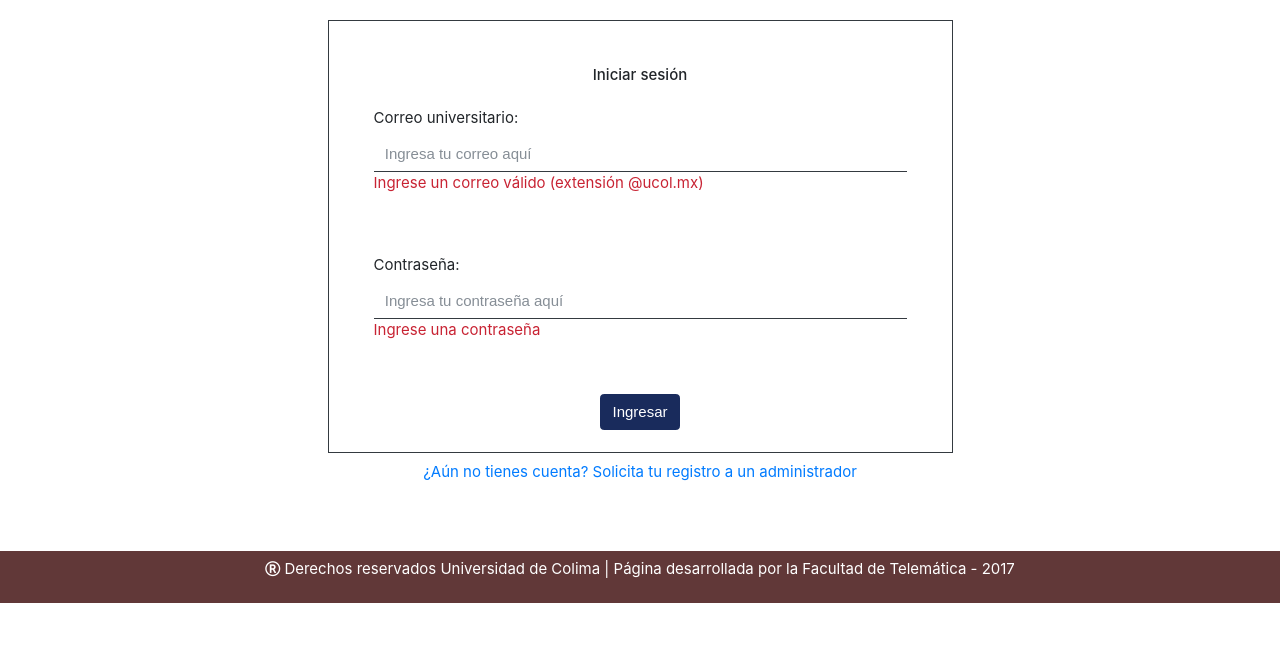
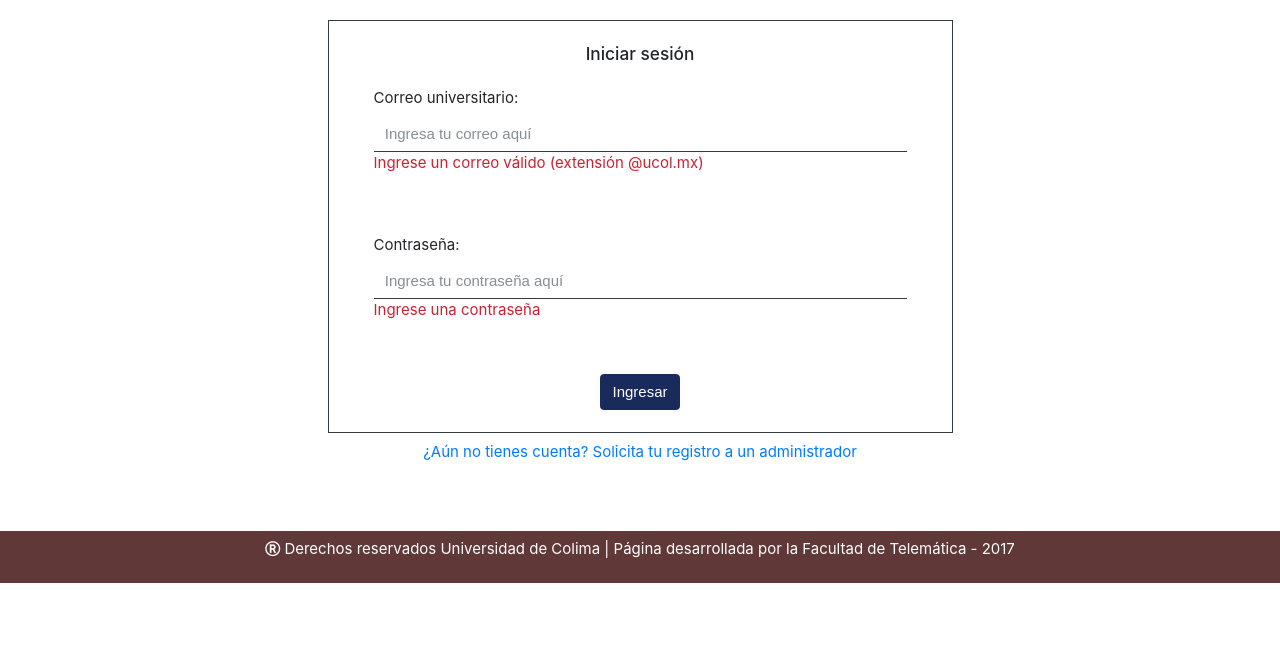
Before and after one commit to lesliedayann/helpdesk, a plain HTML site: page index.html in a window 1280 px wide. Shown: the part 145-800 px from the top of the page. Drawn offline with nearby package versions, Linux system fonts and the light colour scheme.

Commit message:
Pequeños cambios
se modifico el espaciado del titulo del formulario y el tamaño de letra del mismo

```diff
--- a/css/style.css
+++ b/css/style.css
@@ -8,7 +8,7 @@ h4{
 	font-size: 1.3rem;
 }
 h3{
-	font-size: 1rem;
+	font-size: 1.15rem;
 }
 .act, .selected:hover{
 	border-bottom: 4px solid black;
--- a/index.html
+++ b/index.html
@@ -50,7 +50,7 @@
   <!-- Formulario -->
     <section class="container-fluid p-3 pb-5">
       <div class="container d-flex flex-column border border-dark col-12 col-md-8 col-lg-6 ">
-        <h3 class="align-self-center mt-5">Iniciar sesión</h3>
+        <h3 class="align-self-center mt-4">Iniciar sesión</h3>
         <form action="">
           <div class="form-group row mx-3 p-3">
             <label for="">Correo universitario: </label>
```
